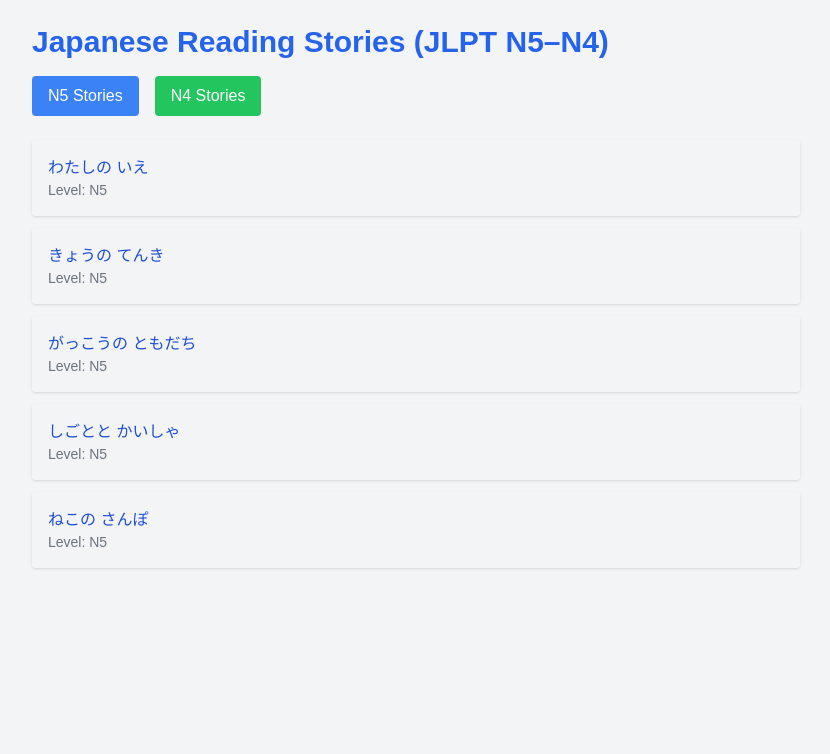
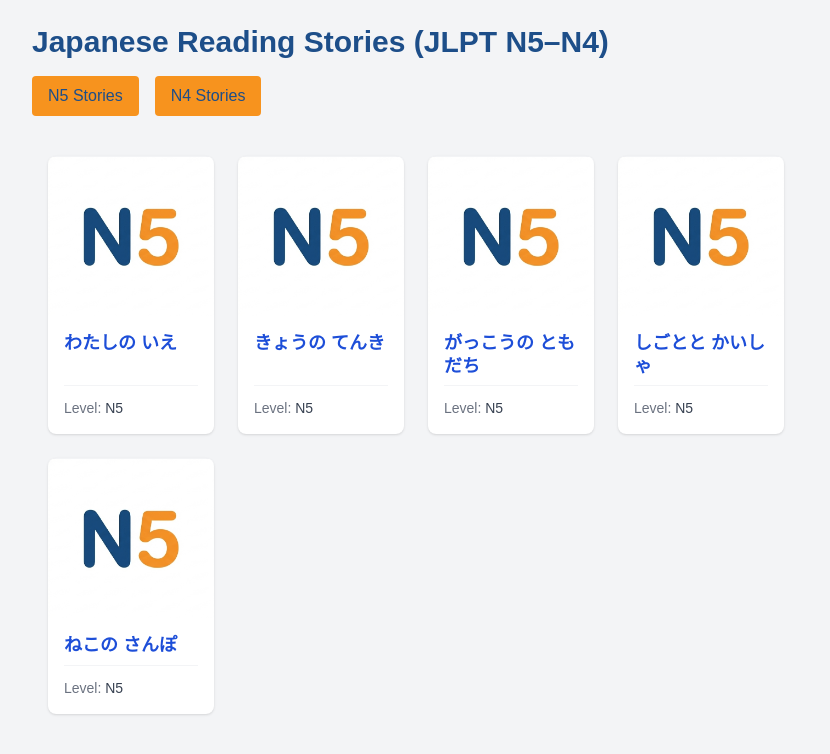
Before and after one commit to Wdalshy5/YomiMate, a Flask app: page / in a window 1280 px wide. Shown: the top 754 px of the page, without its empty margins (224-1054 px from the left). Run offline with Flask 3, Linux system fonts and the light colour scheme; some libraries are stand-ins or nearby versions.

Commit message:
changing the style to cards and change the buttons colors

```diff
--- a/app.py
+++ b/app.py
@@ -1,15 +1,34 @@
 import os
 import json
-from flask import Flask, render_template,request, jsonify
+from flask import Flask, render_template,request, jsonify,redirect
+from supabase_auth import User
 from model import create_user, get_user_by_username, check_password
-from database import init_db
-
+from database import get_db, init_db
+from flask_login import LoginManager, login_user, logout_user, login_required, UserMixin
 app = Flask(__name__)
 
 from flask_bcrypt import Bcrypt
+  # redirect to /login if not logged in
 
 app = Flask(__name__)
 bcrypt = Bcrypt(app)
+app.secret_key = "something-very-secret-and-random"
+login_manager = LoginManager()
+login_manager.init_app(app)
+login_manager.login_view = "/auth"
+
+class User(UserMixin):
+    def __init__(self, row):
+        self.id = row["id"]
+        self.username = row["username"]
+
+@login_manager.user_loader
+def load_user(user_id):
+    row = get_user_by_username(user_id)
+    if row:
+        return User(row)
+    return None
+  # return User object from DB
 
 # Run once to create tables
 init_db()
@@ -26,9 +45,21 @@ def register():
         create_user(username, email, password)
         return jsonify({"message": "User registered successfully"}), 201
     except Exception as e:
-        return jsonify({"error": str(e)}), 400
+        return jsonify({"message": str(e)}), 400
 
+@app.route("/login", methods=["POST"])
+def login():
+    data = request.json
 
+    username = data.get("username")
+    password = data.get("password")
+
+    user = get_user_by_username(username)
+    if user and check_password(user, password):
+        login_user(UserMixin(user["id"]))
+        return redirect("/dashboard")
+    else:
+        return jsonify({"error": "Invalid credentials"}), 401
 def load_stories(level):
     folder = os.path.join("stories", level)
     stories = []
@@ -73,9 +104,16 @@ def story(level, id):
     return render_template("story.html", story=stories[id], level=level, id=id)
 
 
+@app.route("/dashboard")
+@login_required
+def dashboard():
+    return "Welcome to your dashboard!"
+
 @app.route("/auth")
 def home():
     return render_template("auth.html")
 
+
+
 if __name__ == "__main__":
     app.run(debug=True)
--- a/static/script.js
+++ b/static/script.js
@@ -17,15 +17,26 @@ $(document).ready(function () {
 
                 stories.forEach((story, index) => {
                    const storyItem = $(`
-                        <li class="story-card mb-3 p-4 rounded shadow hover:shadow-lg transition">
-                            <a href="/story/${level}/${index}" class="story-title text-blue-700">
+    <li class="story-card bg-white rounded-lg shadow hover:shadow-xl transition-shadow duration-300 overflow-hidden flex flex-col h-full">
+
+        <div class="h-40 w-full bg-gray-200">
+            <img src="/static/images/${level.toUpperCase()}.png"
+     alt="${story.title}"
+     class="w-full h-full object-cover border-t border-gray-100">
+        </div>
+
+        <div class="p-4 flex flex-col flex-grow">
+            <a href="/story/${level}/${index}" class="story-title text-blue-700 font-bold text-lg mb-2 hover:underline leading-tight">
                 ${story.title}
             </a>
-                            <div class="story-level text-sm text-gray-500">
-                                Level: ${level.toUpperCase()}
+
+            <div class="story-level text-sm text-gray-500 mt-auto pt-3 border-t border-gray-100 flex justify-between items-center">
+                <span>Level: <span class="font-medium text-gray-700">${level.toUpperCase()}</span></span>
+            </div>
         </div>
     </li>
 `);
+
 $("#story-list").append(storyItem);
                 });
             })
--- a/templates/index.html
+++ b/templates/index.html
@@ -16,14 +16,15 @@
 
 <body class="bg-gray-100 p-6">
     <div class="max-w-3xl mx-auto">
-        <h1 class="text-3xl font-bold mb-4 text-blue-600">Japanese Reading Stories (JLPT N5–N4)</h1>
+        <h1 class="text-3xl font-bold mb-4 text-600" style="color: #1d4e89;">Japanese Reading Stories (JLPT N5–N4)</h1>
 
         <div class="flex gap-4 mb-6">
-            <button class="level-btn px-4 py-2 bg-blue-500 text-white rounded" data-level="n5">N5 Stories</button>
-            <button class="level-btn px-4 py-2 bg-green-500 text-white rounded" data-level="n4">N4 Stories</button>
+            <button class="level-btn px-4 py-2 bg-blue-500 text-white rounded " data-level="n5" style="background-color: #f7931e; color: #1d4e89;">N5 Stories</button>
+            <button class="level-btn px-4 py-2 bg-green-500 text-white rounded " data-level="n4" style="background-color: #f7931e; color: #1d4e89; ">N4 Stories</button>
         </div>
 
-        <ul id="story-list" class="space-y-3"></ul>
+        <ul id="story-list" class="grid grid-cols-1 md:grid-cols-2 lg:grid-cols-4 gap-6 p-4">
+    </ul>
     </div>
 
 
```
Also changed, not shown: auth.db, static/images/N4.png (added), static/images/N5.png (added). Lines whose indentation alone changed are shown as unchanged.
